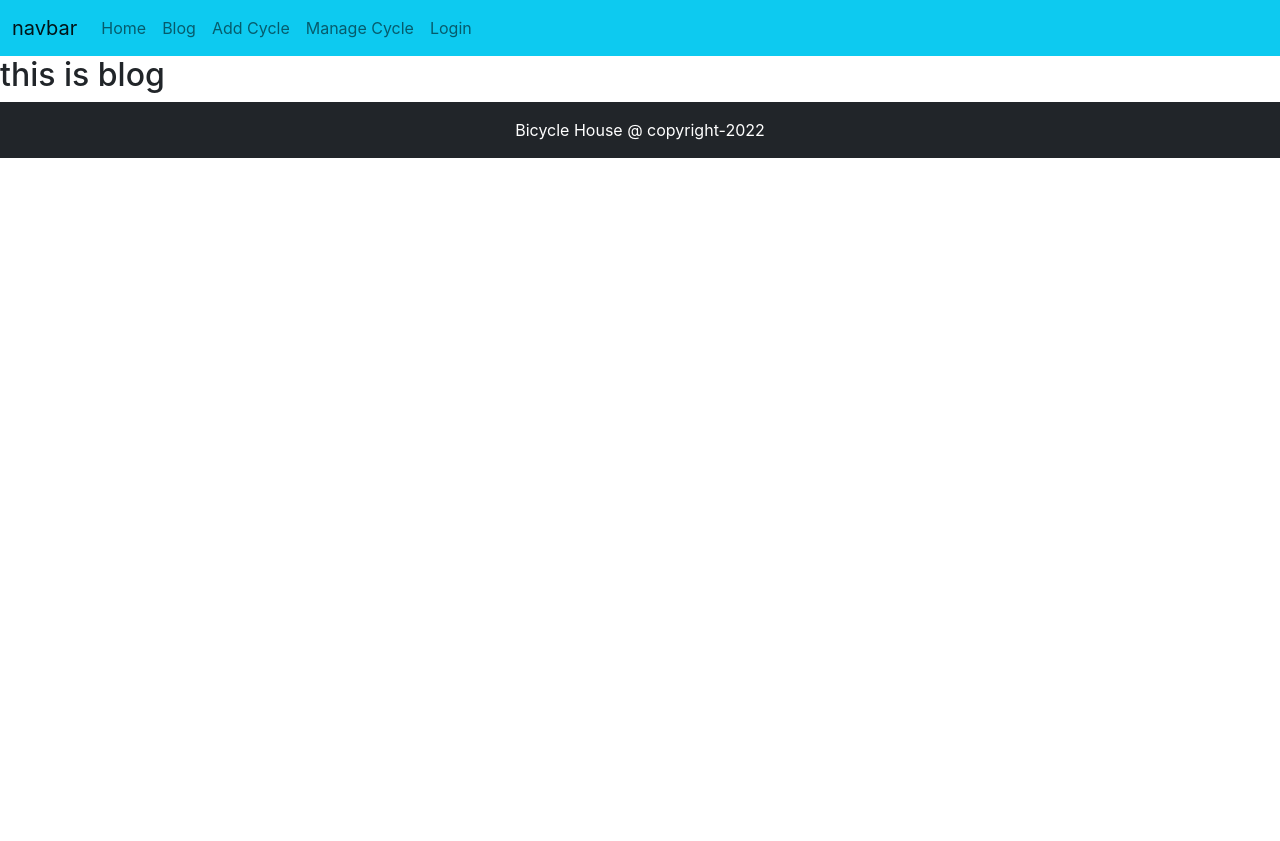
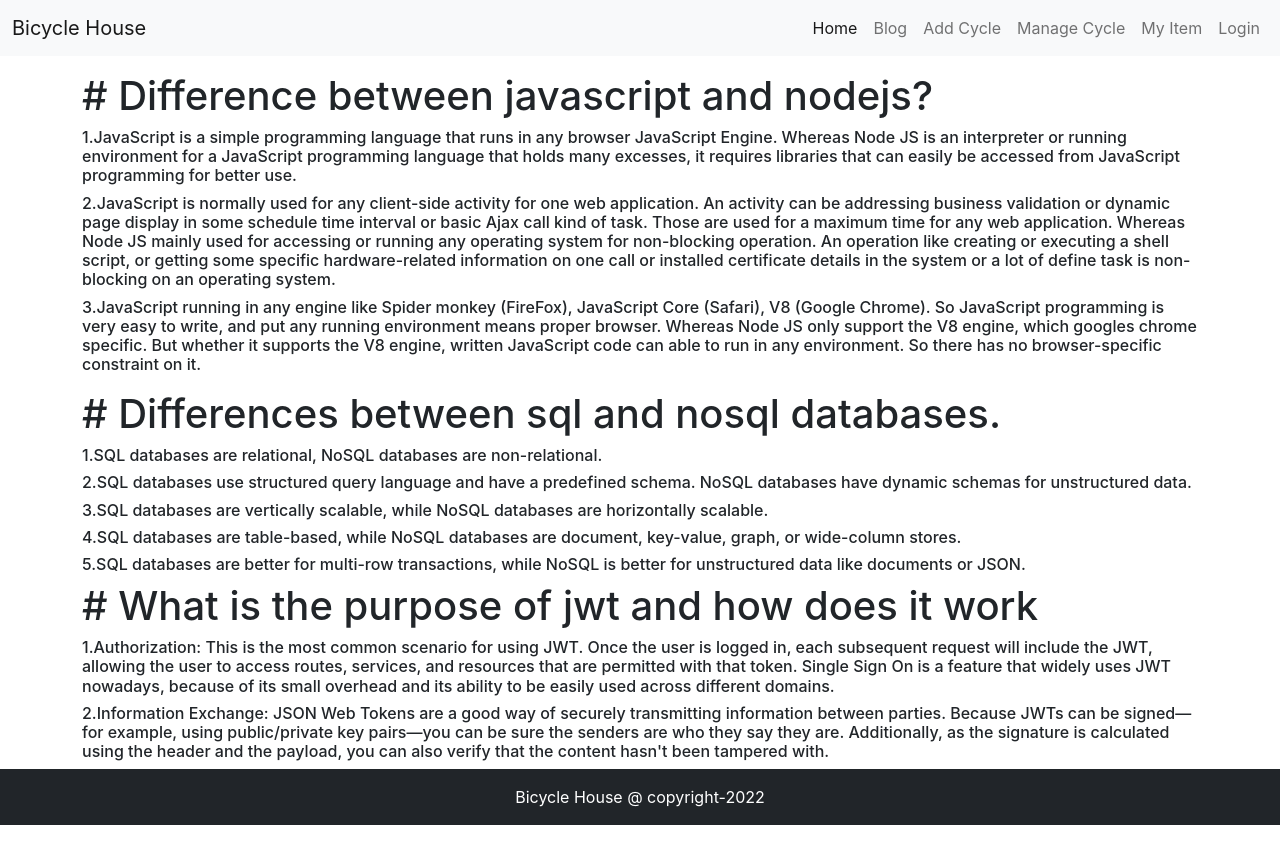
Before and after one commit to pritom48/ass-11-bicycle-house-client, a React (Create React App) app: page /blog in a window 1280 px wide. Before the commit the page ends 800 px from the top, so only its background shows below. Built offline with nearby package versions, Linux system fonts and the light colour scheme; no server answers.

Commit message:
blog added

```diff
--- a/package.json
+++ b/package.json
@@ -6,6 +6,7 @@
     "@testing-library/jest-dom": "^5.16.4",
     "@testing-library/react": "^13.2.0",
     "@testing-library/user-event": "^13.5.0",
+    "axios": "^0.27.2",
     "firebase": "^9.7.0",
     "react": "^18.1.0",
     "react-dom": "^18.1.0",
--- a/src/App.js
+++ b/src/App.js
@@ -8,6 +8,7 @@ import CycleDetail from './Pages/CycleDetail/CycleDetail';
 import Login from './Pages/Login/Login';
 import RequireAuth from './Pages/Login/RequireAuth/RequireAuth';
 import ManageCycle from './Pages/ManageCycle/ManageCycle';
+import MyItem from './Pages/MyItem/MyItem';
 import SignUp from './Pages/SignUp/SignUp';
 import Footer from './Shared/Footer/Footer';
 import NavBar from './Shared/NavBar/NavBar';
@@ -31,6 +32,11 @@ function App() {
             <ManageCycle></ManageCycle>
           </RequireAuth>
         }></Route>
+        <Route path='/myitem' element={
+          <RequireAuth>
+            <MyItem></MyItem>
+          </RequireAuth>
+        }></Route>
         <Route path='/login' element={<Login></Login>}></Route>
         <Route path='/signup' element={<SignUp></SignUp>}></Route>
         <Route path='/cycle/:cycleId' element={
--- a/src/Pages/Blog/Blog.js
+++ b/src/Pages/Blog/Blog.js
@@ -2,8 +2,31 @@ import React from 'react';
 
 const Blog = () => {
     return (
-        <div>
-            <h2>this is blog</h2>
+        <div className='container'>
+            <div className='mt-3 m-b-3'>
+                <h1># Difference between javascript and nodejs?</h1>
+                <h6>
+                    1.JavaScript is a simple programming language that runs in any browser JavaScript Engine. Whereas Node JS is an interpreter or running environment for a JavaScript programming language that holds many excesses, it requires libraries that can easily be accessed from JavaScript programming for better use.
+
+                </h6>
+                <h6>2.JavaScript is normally used for any client-side activity for one web application. An activity can be addressing business validation or dynamic page display in some schedule time interval or basic Ajax call kind of task. Those are used for a maximum time for any web application. Whereas Node JS mainly used for accessing or running any operating system for non-blocking operation. An operation like creating or executing a shell script, or getting some specific hardware-related information on one call or installed certificate details in the system or a lot of define task is non-blocking on an operating system.
+                </h6>
+                <h6>3.JavaScript running in any engine like Spider monkey (FireFox), JavaScript Core (Safari), V8 (Google Chrome). So JavaScript programming is very easy to write, and put any running environment means proper browser. Whereas Node JS only support the V8 engine, which googles chrome specific. But whether it supports the V8 engine, written JavaScript code can able to run in any environment. So there has no browser-specific constraint on it.
+                </h6>
+            </div>
+            <div className='mt-3'>
+                <h1># Differences between sql and nosql databases.</h1>
+                <h6>1.SQL databases are relational, NoSQL databases are non-relational.</h6>
+                <h6>2.SQL databases use structured query language and have a predefined schema. NoSQL databases have dynamic schemas for unstructured data.</h6>
+                <h6>3.SQL databases are vertically scalable, while NoSQL databases are horizontally scalable.</h6>
+                <h6>4.SQL databases are table-based, while NoSQL databases are document, key-value, graph, or wide-column stores.</h6>
+                <h6>5.SQL databases are better for multi-row transactions, while NoSQL is better for unstructured data like documents or JSON.</h6>
+            </div>
+            <div>
+                <h1>#  What is the purpose of jwt and how does it work</h1>
+                <h6>1.Authorization: This is the most common scenario for using JWT. Once the user is logged in, each subsequent request will include the JWT, allowing the user to access routes, services, and resources that are permitted with that token. Single Sign On is a feature that widely uses JWT nowadays, because of its small overhead and its ability to be easily used across different domains.</h6>
+                <h6>2.Information Exchange: JSON Web Tokens are a good way of securely transmitting information between parties. Because JWTs can be signed—for example, using public/private key pairs—you can be sure the senders are who they say they are. Additionally, as the signature is calculated using the header and the payload, you can also verify that the content hasn't been tampered with.</h6>
+            </div>
         </div>
     );
 };
--- /dev/null
+++ b/src/Pages/MyItem/MyItem.js
@@ -0,0 +1,27 @@
+import axios from 'axios';
+import React, { useEffect, useState } from 'react';
+import { useAuthState } from 'react-firebase-hooks/auth';
+import auth from '../../firebase.init';
+
+const MyItem = () => {
+    const [user] = useAuthState(auth)
+    const [items, setItems] = useState();
+
+    useEffect(() => {
+        const getItem = async () => {
+            const email = user.email;
+            const url = `http://localhost:5000/myitem?email=${email}`
+            const { data } = await axios.get(url)
+            setItems(data)
+        }
+        getItem()
+    }, [user])
+    return (
+        <div>
+
+            <h2>THis is my item : {items}</h2>
+        </div>
+    );
+};
+
+export default MyItem;
--- a/src/Shared/NavBar/NavBar.js
+++ b/src/Shared/NavBar/NavBar.js
@@ -14,16 +14,16 @@ const NavBar = () => {
     }
 
     return (
-        <nav className="navbar navbar-expand-lg navbar-light bg-info">
+        <nav className="navbar navbar-expand-lg navbar-light bg-light">
             <div className="container-fluid">
-                <Link className="navbar-brand" to="/">navbar</Link>
+                <Link className="navbar-brand" to="/">Bicycle House</Link>
                 <button className="navbar-toggler" type="button" data-bs-toggle="collapse" data-bs-target="#navbarSupportedContent" aria-controls="navbarSupportedContent" aria-expanded="false" aria-label="Toggle navigation">
                     <span className="navbar-toggler-icon"></span>
                 </button>
                 <div className="collapse navbar-collapse" id="navbarSupportedContent">
-                    <ul className="navbar-nav me-auto mb-2 mb-lg-0">
+                    <ul className="navbar-nav ms-auto mb-2 mb-lg-0">
                         <li className="nav-item">
-                            <Link className="nav-link" aria-current="page" to="/home">Home</Link>
+                            <Link className="nav-link active" aria-current="page" to="/home">Home</Link>
                         </li>
                         <li className="nav-item">
                             <Link className="nav-link" to="/blog">Blog</Link>
@@ -35,14 +35,18 @@ const NavBar = () => {
                             <Link className="nav-link" to="/managecycle">Manage Cycle</Link>
                         </li>
                         <li className="nav-item">
+                            <Link className="nav-link" to="/myitem">My Item</Link>
+                        </li>
+                        <li className="nav-item">
                             {
                                 user ?
-                                    <button onClick={handleSignOut} type="button" class="btn btn-info">SignOut</button>
+                                    <button onClick={handleSignOut} type="button" className="btn btn-info">SignOut</button>
                                     :
                                     <Link className="nav-link" to="/login">Login</Link>
                             }
                         </li>
                     </ul>
+
                 </div>
             </div>
         </nav>
```
Also changed, not shown: 1 other file (tests, documents, lock files or other folders).
